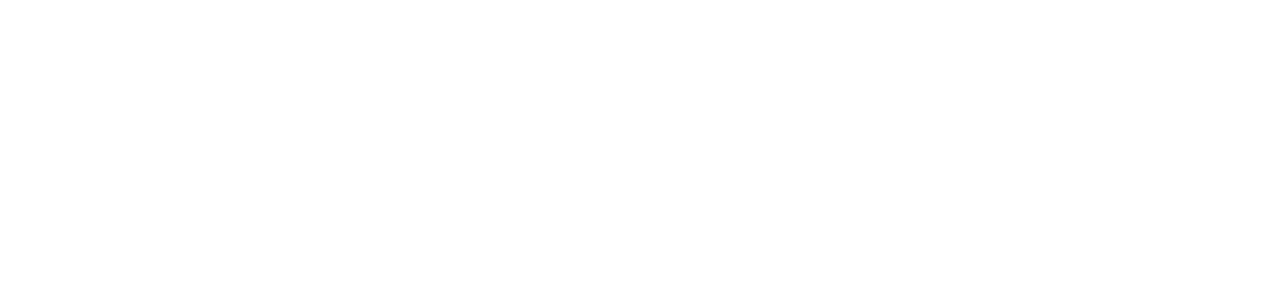
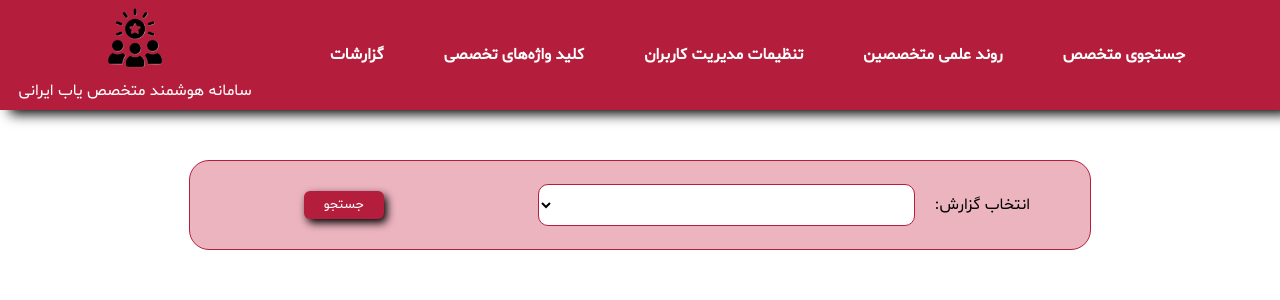
Before and after one commit to nawidadkhah/Linked_specialists, a React (Create React App) app: page /Reports in a window 1280 px wide. Before the commit this address had no page. Shown: the top 300 px of the page. Built offline with nearby package versions, Linux system fonts and the light colour scheme.

Commit message:
fix circles plot

```diff
--- a/package.json
+++ b/package.json
@@ -9,6 +9,7 @@
     "@testing-library/react": "^13.4.0",
     "@testing-library/user-event": "^13.5.0",
     "react": "^18.2.0",
+    "react-circular-progressbar": "^2.1.0",
     "react-countup": "^6.5.0",
     "react-dom": "^18.2.0",
     "react-icons": "^4.12.0",
--- a/src/App.jsx
+++ b/src/App.jsx
@@ -1,6 +1,7 @@
 import { Auth } from './Pages/Auth/Auth'
 import { Home } from './Pages/Home/Home'
 import { SearchPage } from "./Pages/SearchPage/SearchPage";
+import { Reports } from './Pages/Reports/Reports';
 import { BrowserRouter, Routes, Route } from "react-router-dom";
 import './App.css'
 
@@ -12,6 +13,7 @@ function App() {
           <Route path="/" element={<Auth />}></Route>
           <Route path="/home" element={<Home />}></Route>
           <Route path="/Search" element={<SearchPage />}></Route>
+          <Route path="/Reports" element={<Reports />}></Route>
         </Routes>
       </BrowserRouter>
     </div>
--- a/src/Components/Navbar/Navbar.css
+++ b/src/Components/Navbar/Navbar.css
@@ -71,11 +71,12 @@
  }
 
  .items:nth-child(5):hover:before {
-     width: 130px;
+     width: 100px;
+     background-color: aqua;
  }
 
  .items:nth-child(4):hover:before {
-     width: 150px;
+     width: 10px;
  }
 
  .items:nth-child(3):hover:before {
@@ -87,5 +88,6 @@
  }
 
  .items:nth-child(1):hover:before {
-     width: 55px;
+     background-color: aqua;
+     width: 60px;
  }
--- a/src/Components/Navbar/Navbar.jsx
+++ b/src/Components/Navbar/Navbar.jsx
@@ -15,24 +15,25 @@ export const Navbar = () => {
         <span>سامانه هوشمند متخصص یاب ایرانی</span>
       </div>
       <ul className="nav-tools">
+        <Link to="/Reports">
+          <span className="items">گزارشات</span>
+        </Link>
+        <Link to="/">
+          <span className="items">کلید واژه‌های تخصصی</span>
+        </Link>
+
+        <span className="items">
+          تنظیمات مدیریت کاربران
+        </span>
+        <span className="items">
+
+          روند علمی متخصصین
+        </span>
         <Link to="/Search">
-          <a href="#" className="items">
-            گزارشات
-          </a>
+         <span className="items">
+            جستجوی متخصص
+          </span>
         </Link>
-        <a href="#" className="items">
-          کلید واژه‌های تخصصی
-        </a>
-
-        <a href="#" className="items">
-          تنظیمات مدیریت کاربران
-        </a>
-        <a href="#" className="items">
-          روند علمی متخصصین
-        </a>
-        <a href="#" className="items">
-          جستجوی متخصص
-        </a>
       </ul>
     </div>
   );
```
Also changed, not shown: src/Images/GENDER.jpg (added), 1 other file (tests, documents, lock files or other folders).
